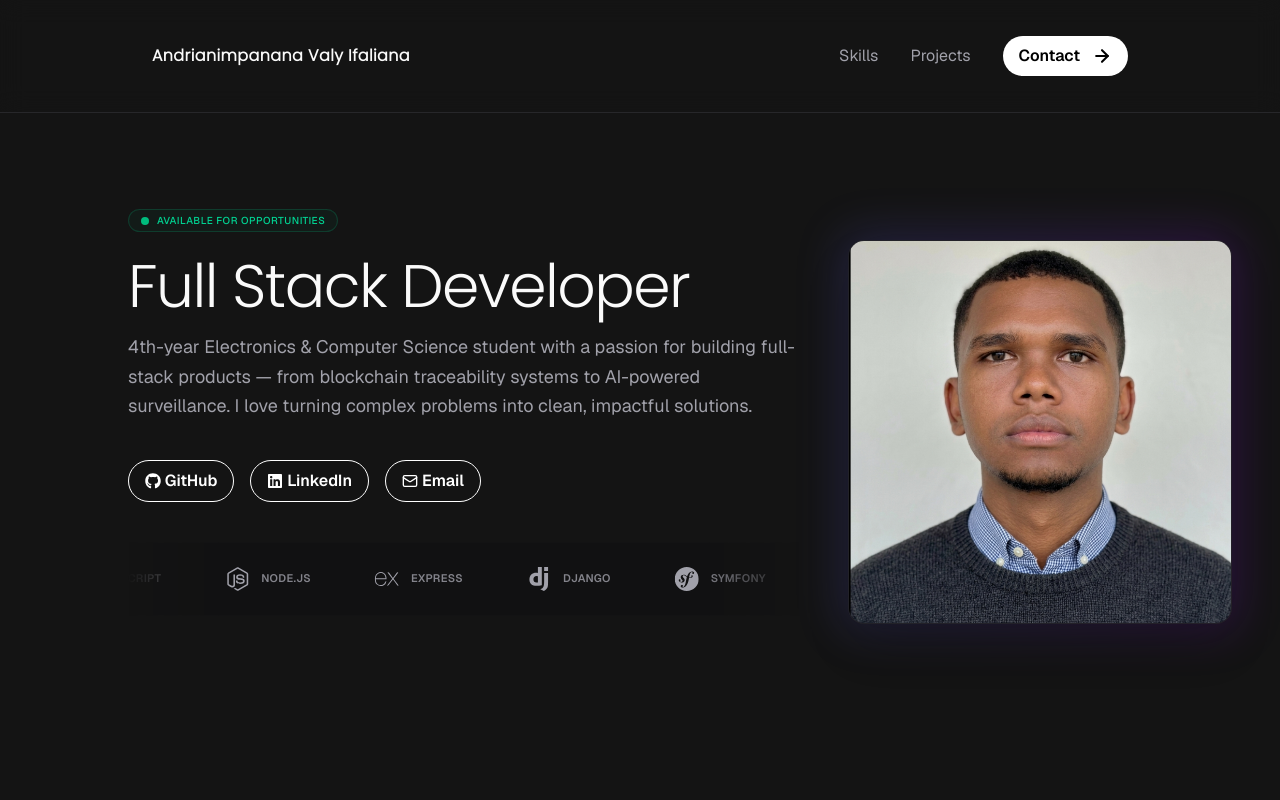
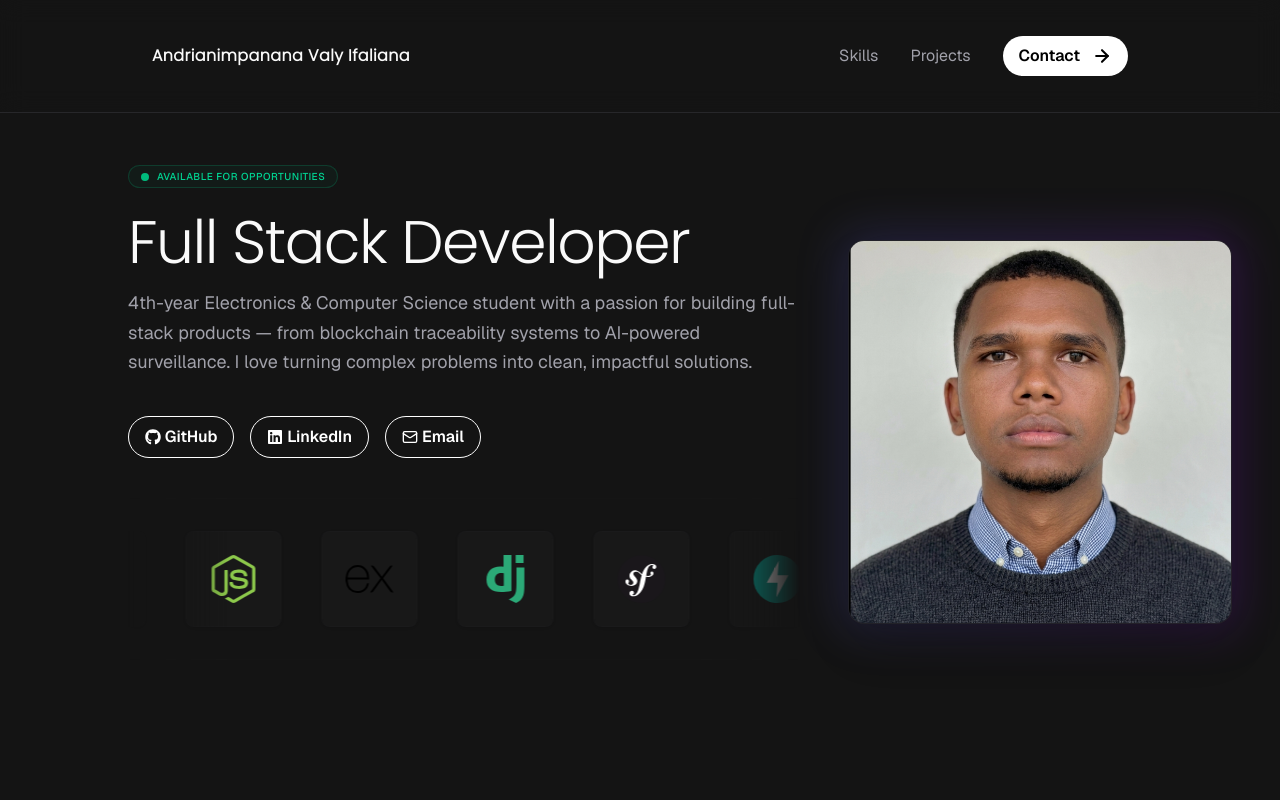
Before and after one commit to Valyfaliana/my-portfolio, a Next.js app: page / in a window 1280 px wide. Shown: the top 800 px of the page. Built offline with nearby package versions, Linux system fonts and the light colour scheme; grey boxes are pictures that could not be loaded.

Commit message:
refactor: update LogoMarquee component to use image logos instead of icons, implement logo path mapping for exceptions

```diff
--- a/components/ui/LogoMarquee.tsx
+++ b/components/ui/LogoMarquee.tsx
@@ -1,84 +1,63 @@
 "use client";
 
 import { skills } from "@/lib/data";
-import { IconType } from "react-icons";
-import { FaReact, FaNodeJs } from "react-icons/fa";
-import { TbBrandReactNative } from "react-icons/tb";
-import {
-  SiNextdotjs,
-  SiTypescript,
-  SiExpress,
-  SiDjango,
-  SiSymfony,
-  SiFastapi,
-  SiSolidity,
-  SiPytorch,
-  SiScikitlearn,
-  SiN8N,
-} from "react-icons/si";
 
 /**
- * MAPPING GUIDE FOR DEVELOPER / AGENT:
+ * Le problème principal ici vient du logo Next.js et Node.js:
+ * - Next.js attend un fichier nommé "next-dot-js.svg" ou similaire (pas "next.js.svg")
+ * - Node.js attend un nom comme "nodejs.svg" ou "node-js.svg" (pas "node.js.svg")
  *
- * To swap react-icons placeholders with real SVG or PNG logo images later:
- * 1. Store your logo images in the `/public/logos/` folder (e.g. `react.svg`, `nextjs.png`).
- * 2. Change the keys in `iconMap` to point to the image paths:
- *    const logoImageMap: Record<string, string> = {
- *      "React": "/logos/react.svg",
- *      "Next.js": "/logos/nextjs.svg",
- *      ...
- *    };
- * 3. Update the render loop below to return an `<img>` tag instead of the `<Icon>` component:
- *    <img src={logoImageMap[skill.name]} alt={skill.name} className="h-6 w-auto" />
+ * Correction : ajout d’une table de correspondance pour les logos qui dérogent à la convention par défaut ;
+ * tous les autres suivent la convention "nom du skill en minuscules, espaces->-, .svg".
  */
-const iconMap: Record<string, IconType> = {
-  "React": FaReact,
-  "Next.js": SiNextdotjs,
-  "TypeScript": SiTypescript,
-  "Node.js": FaNodeJs,
-  "Express": SiExpress,
-  "Django": SiDjango,
-  "Symfony": SiSymfony,
-  "FastAPI": SiFastapi,
-  "Solidity": SiSolidity,
-  "PyTorch": SiPytorch,
-  "scikit-learn": SiScikitlearn,
-  "React Native": TbBrandReactNative,
-  "n8n": SiN8N,
+const skillLogoMap: Record<string, string> = {
+  "Next.js": "/skills/nextjs.svg",     // nom réel dans public/skills/
+  "Node.js": "/skills/nodejs.svg",     // idem
+  // Ajouter d'autres exceptions ici si besoin plus tard
 };
 
+function getLogoPath(skillName: string): string {
+  if (skillLogoMap[skillName]) {
+    return skillLogoMap[skillName];
+  }
+  // Default path
+  return `/skills/${skillName
+    .toLowerCase()
+    .replace(/\s+/g, "-")
+    .replace(/\./g, "")}.svg`;
+}
+
 export default function LogoMarquee() {
-  // Filter skills to only those that have a matching icon defined
-  const validSkills = skills.filter((skill) => skill.name in iconMap);
+  // On suppose toujours que les noms listés existent, hormis exceptions ci-dessus
+  const validSkills = skills;
 
   const renderTrack = (trackId: string) => (
-    <div className="flex gap-16 px-8 items-center shrink-0">
-      {validSkills.map((skill, index) => {
-        const Icon = iconMap[skill.name];
-        return (
-          <div
-            key={`${trackId}-${skill.name}-${index}`}
-            className="flex items-center gap-3 text-muted hover:text-accent transition-colors duration-300 group cursor-default"
-          >
-            {Icon && (
-              <Icon
-                size={24}
-                className="transition-transform duration-300 group-hover:scale-110"
-              />
-            )}
-            <span className="text-sm font-semibold tracking-wide uppercase text-[11px] opacity-80 group-hover:opacity-100 transition-opacity duration-300">
-              {skill.name}
-            </span>
+    <div className="flex gap-6 px-4 items-center shrink-0">
+      {validSkills.map((skill, index) => (
+        <div
+          key={`${trackId}-${skill.name}-${index}`}
+          className="flex items-center justify-center text-muted hover:text-accent transition-colors duration-300 group cursor-default"
+        >
+          <div className="h-24 w-24 bg-surface rounded-lg flex items-center justify-center shadow-sm border border-border/20 transition group-hover:border-accent m-2">
+            <img
+              src={getLogoPath(skill.name)}
+              alt={skill.name}
+              className="h-12 w-12 object-contain transition-transform duration-300 group-hover:scale-110"
+              loading="lazy"
+              onError={e => {
+                // fallback for broken images: hide
+                (e.target as HTMLImageElement).style.display = "none";
+              }}
+            />
           </div>
-        );
-      })}
+        </div>
+      ))}
     </div>
   );
 
   return (
-    <div className="w-full overflow-hidden marquee-mask py-6 select-none mb-10 border-y border-border/10 bg-zinc-950/20">
-      <div className="flex animate-marquee">
-        {/* Render twice for a seamless infinite loop */}
+    <div className="w-full overflow-hidden marquee-mask py-6 select-none mb-10 border-y border-border/10">
+      <div className="flex animate-marquee gap-6">
         {renderTrack("track1")}
         {renderTrack("track2")}
       </div>
```
